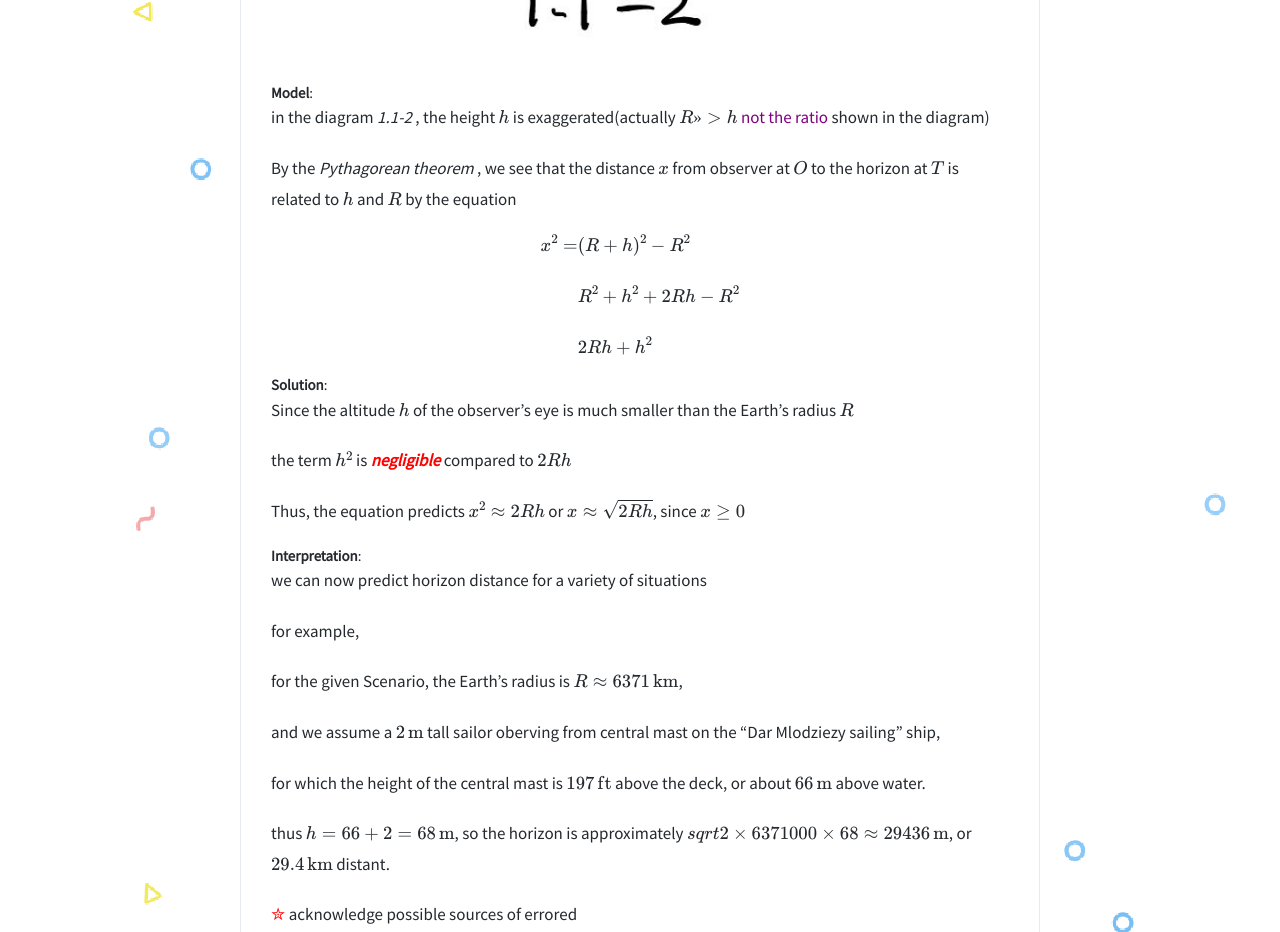
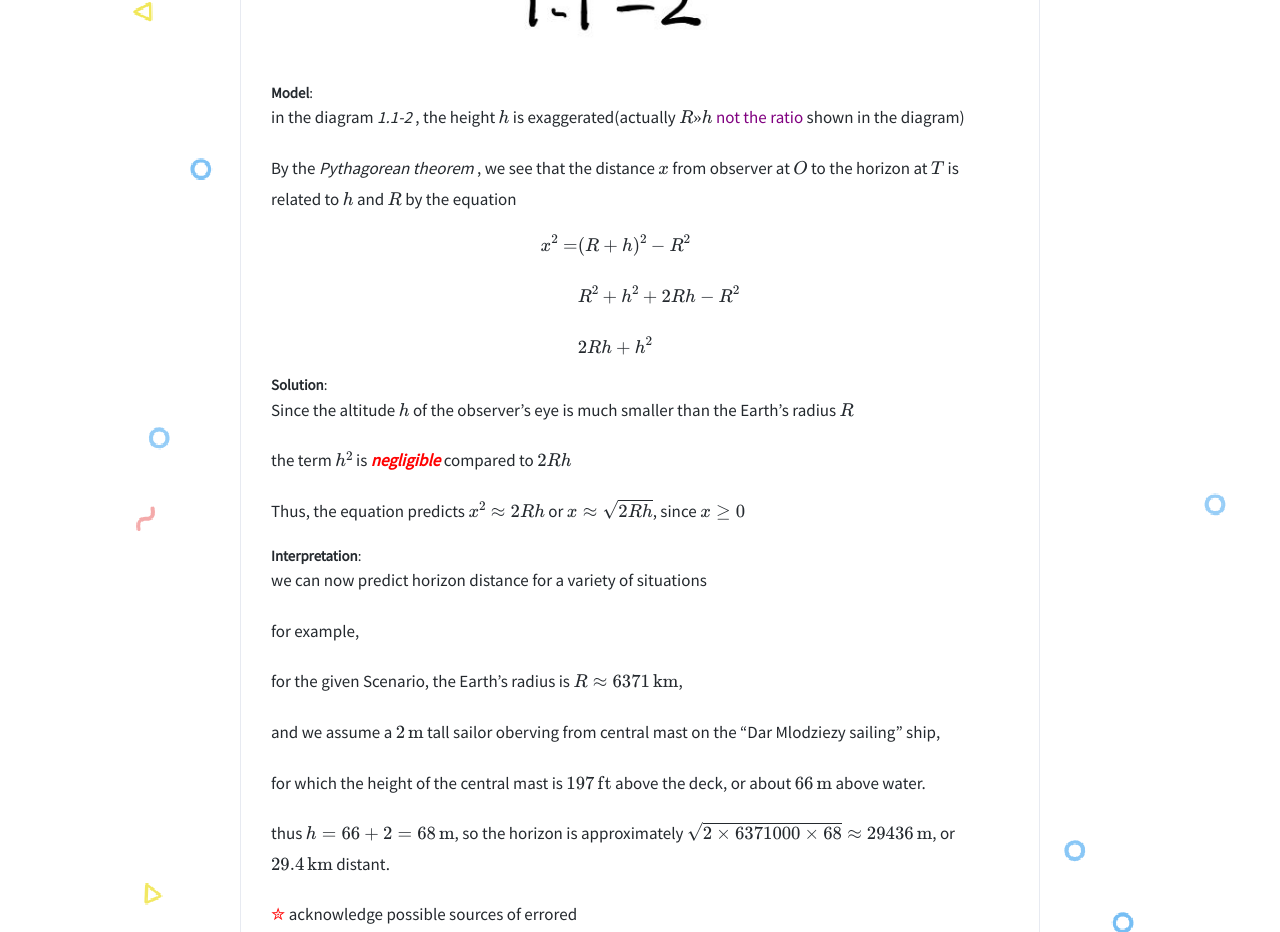
Before and after one commit to Zosuven/Zosuven.github.io, a Jekyll site: the page built from _posts/2020-05-11-amath250.md, in a window 1280 px wide and 1400 px high, scrolled down 3435 px. Shown: the part 155-1087 px from the top of the window. Built offline with Jekyll 4.4.1, drawn with Linux system fonts in a browser that asks for light colours; formulas are drawn with MathJax 3.

Commit message:
Update 2020-05-11-amath250.md

```diff
--- a/_posts/2020-05-11-amath250.md
+++ b/_posts/2020-05-11-amath250.md
@@ -73,7 +73,7 @@ with eye level at height $h$, where $h$ is the height above the surface of earth
 
 ##### **Model**:
 
-in the diagram *1.1-2* , the height $h$ is exaggerated(actually $R >>> h$ <span style="color:purple">not the ratio</span>
+in the diagram *1.1-2* , the height $h$ is exaggerated(actually $R >> h$ <span style="color:purple">not the ratio</span>
 shown in the diagram)
 
 By the *Pythagorean theorem* , we see that the distance $x$ from observer at $O$
@@ -108,7 +108,7 @@ and we assume a $2 \operatorname{m}$ tall sailor oberving from central mast on t
 for which the height of the central mast is $197 \operatorname{ft}$ above the deck, or about $66 \operatorname{m}$
 above water.
 
-thus $h= 66+2= 68 \operatorname{m}$, so the horizon is approximately $sqrt{2\times 6371000\times 68} \approx 29436 \operatorname{m}$, or $29.4\operatorname{km}$ distant.
+thus $h= 66+2= 68 \operatorname{m}$, so the horizon is approximately $\sqrt{2\times 6371000\times 68} \approx 29436 \operatorname{m}$, or $29.4\operatorname{km}$ distant.
 
 
 <span style="color:red">✮</span> acknowledge possible sources of errored
```
